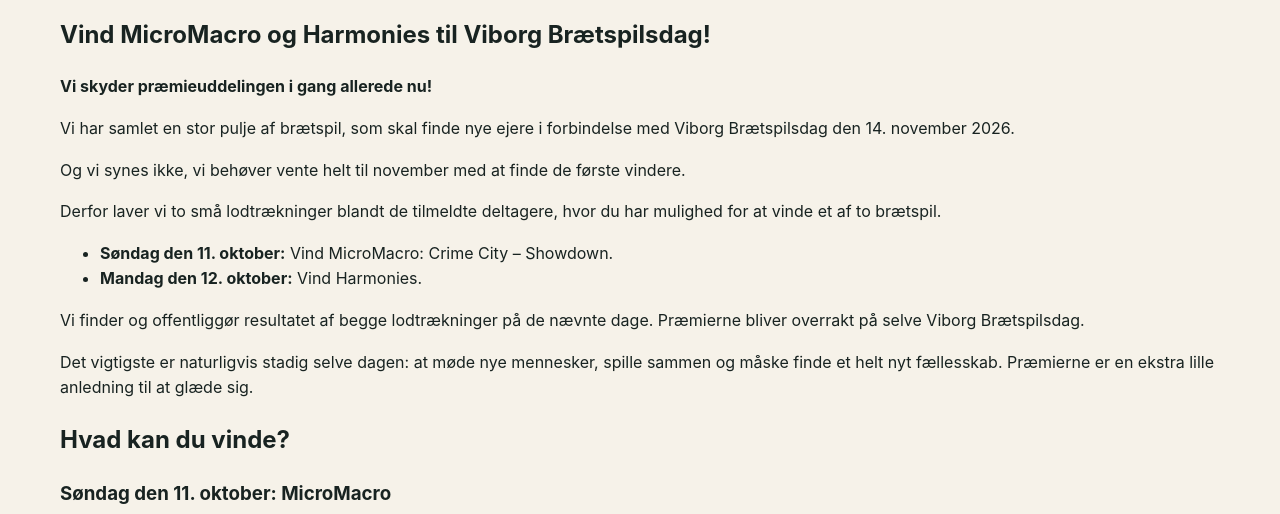
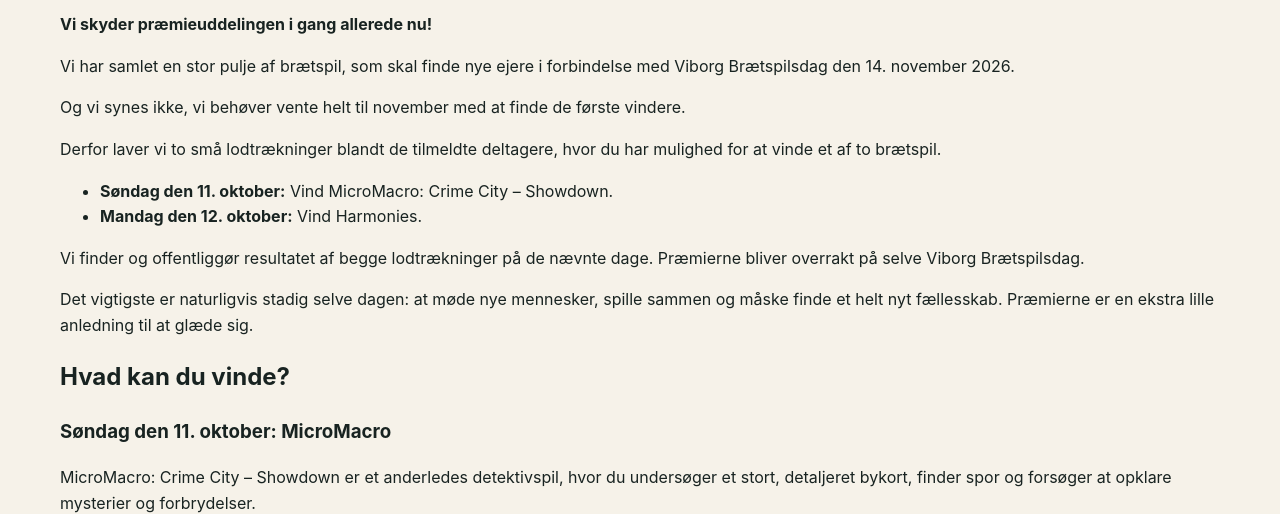
Before and after one commit to Andrejao/spilex, a Jekyll site: the page built from praemier.md, in a window 1280 px wide and 900 px high, cut to the strip 386-900 px from the top of the window. Built offline with Jekyll 4.4.1, drawn with Linux system fonts in a browser that asks for light colours.

Commit message:
Update praemier.md

```diff
--- a/praemier.md
+++ b/praemier.md
@@ -8,8 +8,6 @@
 image: "/assets/images/nyheder/harmicro.jpg"
 robots: "noindex, nofollow, noarchive"
 ---
-
-# Vind MicroMacro og Harmonies til Viborg Brætspilsdag!
 
 **Vi skyder præmieuddelingen i gang allerede nu!**
 
```
